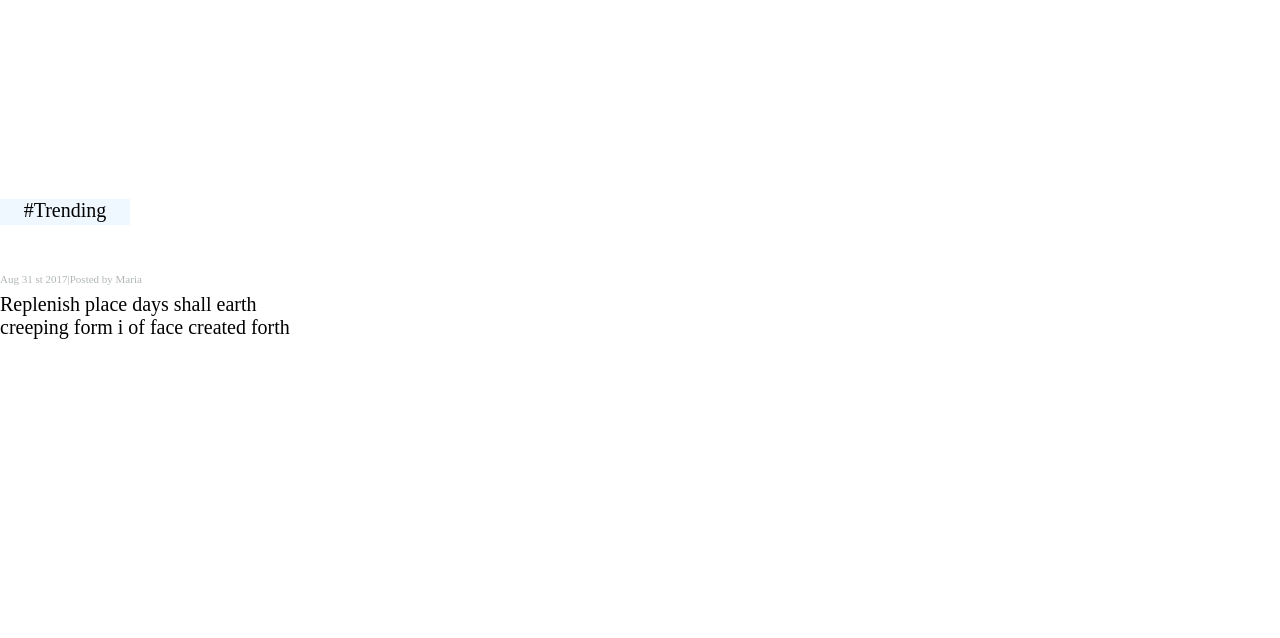
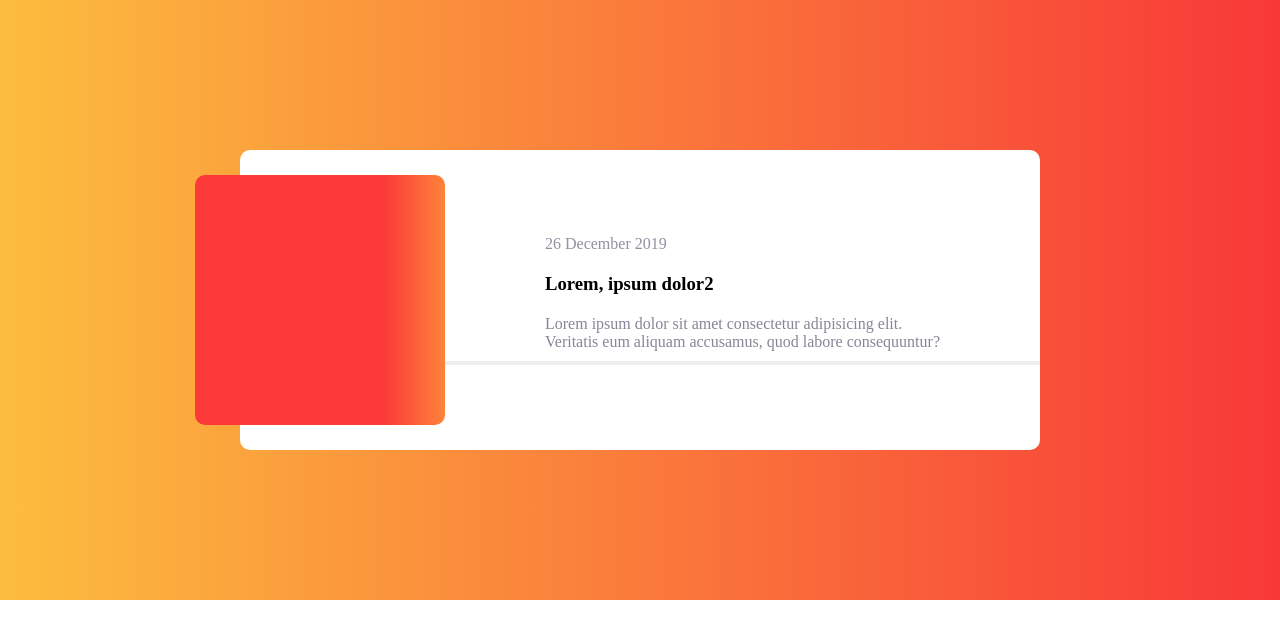
Before and after one commit to maharrambayramov/task-, a plain HTML site: page index.html in a window 1280 px wide. Drawn offline with Linux system fonts and the light colour scheme.

Commit message:
task 2 made

```diff
--- a/index.html
+++ b/index.html
@@ -12,13 +12,18 @@
 <body>
     <!-- Create Section  -->
     <section>
+
         <div id="head">
+            <div class="cls">
+                <p id="date">26 December 2019</p>
+                <h3 id="header">Lorem, ipsum dolor2</h3>
+                <p id="paragraph">Lorem ipsum dolor sit amet consectetur adipisicing elit. Veritatis eum
+                    aliquam accusamus,
+                    quod labore consequuntur?</p>
+            </div>
+            <button></button>
         </div>
-        <div id="trend">#Trending</div>
-        <div>
-            <p id="date">Aug 31 st 2017|Posted by Maria</p>
-            <p id="paragraph">Replenish place days shall earth creeping form i of face created forth</p>
-        </div>
+        <div id="figure"></div>
     </section>
 </body>
 
--- a/style.css
+++ b/style.css
@@ -5,51 +5,53 @@
 }
 
 section {
-    width: 600px;
-    height: 500px;
+    width: 100%;
+    height: 600px;
+    display: flex;
+    flex-direction: row;
+    justify-content: center;
+    align-items: center;
+    background: linear-gradient(to left, #f83838, #fcbd3e);
+    position: relative;
+}
+
+#figure {
+    width: 250px;
+    height: 250px;
+    background: linear-gradient(to right, #fc3838 75%, #fc833a);
+    border-radius: 10px;
+    position: relative;
+    right: 320px;
+}
+
+
+#head {
+    width: 800px;
+    height: 300px;
+    background-color: white;
+    border-radius: 10px;
+    position: absolute;
+    text-align: center;
     display: flex;
     flex-direction: column;
     justify-content: center;
-    position: relative;
+    gap: 10px;
 }
 
-/* Place image in background */
-#head {
-    width: 75%;
-    height: 300px;
+#date {
+    color: #9290a1;
+}
+
+#paragraph {
+    width: 400px;
+    color: #888597;
+}
+
+.cls {
+    width: 400px;
     display: flex;
     flex-direction: column;
-    justify-content: center;
-    background-repeat: no-repeat;
-    background-image: url(./img/download.jpg);
+    gap: 20px;
+    margin-left: 305px;
+    text-align: left;
 }
-
-/* Place "trading" on img and design  */
-#trend {
-    background-color: aliceblue;
-    width: 130px;
-    height: 26px;
-    position: absolute;
-    bottom: 275px;
-    left: 0px;
-    text-align: center;
-    font-size: 20px;
-}
-
-/* Design date div */
-#date {
-
-    width: 150px;
-    height: 20px;
-    margin-top: -127px;
-    font-size: 11px;
-    color: #b0b6b8;
-}
-
-/* Design paragraph div */
-#paragraph {
-    width: 300px;
-    height: 60px;
-    margin-top: 0px;
-    font-size: 20px;
-}
```
